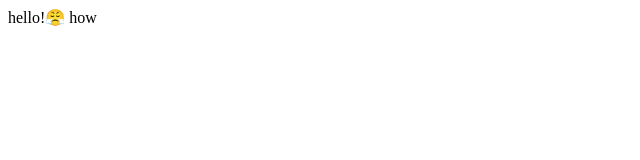
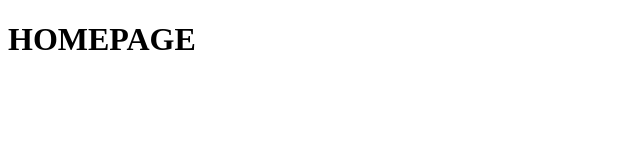
Before and after one commit to JannatulP49/JannatulP49.github.io, a plain HTML site: page index.html in a window 1280 px wide. Shown: the whole page, without its empty margins (0-640 px from the left). Drawn offline with Linux system fonts and the light colour scheme.

Commit message:
created about me.html

```diff
--- a/index.html
+++ b/index.html
@@ -6,6 +6,6 @@
     <title>Jannatul Prity</title>
 </head>
 <body>
-    hello!😤 how
+    <h1>HOMEPAGE</h1>
 </body>
 </html>
```
